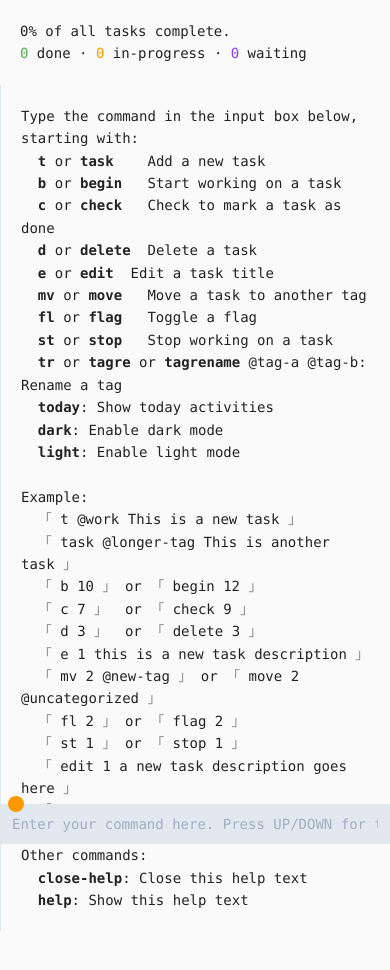
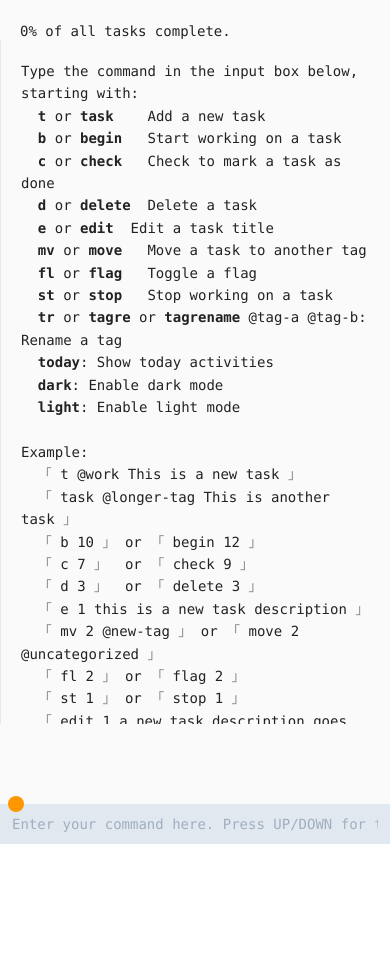
Before and after one commit to huytd/pomoday-v2, a React (Vite) app: page / in a window 390 px wide. Shown: the top 970 px of the page. After the commit the page ends 844 px from the top, so only its background shows below. Built offline with nearby package versions, Linux system fonts and the light colour scheme.

Commit message:
Make each split scroll separately

```diff
--- a/src/components/App.tsx
+++ b/src/components/App.tsx
@@ -77,8 +77,9 @@ export const App = () => {
         className={`w-full h-full relative flex flex-col font-mono text-foreground bg-background ${
           state.darkMode ? 'dark' : 'light'
         }`}>
-        <div className="flex-1 flex flex-col sm:flex-row pb-10 bg-background">
-          <div className="flex-1 p-5">
+        <div className="flex-1 flex flex-col sm:flex-row pb-10 bg-background overflow-hidden">
+          <div className="flex-1 p-5 h-full overflow-y-auto">
+            <div>
               {Object.keys(taskGroups).map((g, i) => [
                 <Row key={`tag-${i}`} type={RowType.TAG} text={g} />,
                 taskGroups[g].map((t, j) => (
@@ -96,23 +97,24 @@ export const App = () => {
               ])}
               <Row
                 type={RowType.TEXT}
-              text={`${((summary.done / state.tasks.length) * 100 || 0).toFixed(
-                0,
-              )}% of all tasks complete.`}
+                text={`${(
+                  (summary.done / state.tasks.length) * 100 || 0
+                ).toFixed(0)}% of all tasks complete.`}
               />
               <Row
                 type={RowType.TEXT}
                 text={`<span class="text-green">${summary.done}</span> done · <span class="text-orange">${summary.wip}</span> in-progress · <span class="text-purple">${summary.pending}</span> waiting`}
               />
             </div>
+          </div>
           {state.showToday ? (
-            <div className="w-full mb-20 sm:mb-0 sm:w-2/6 p-5 text-sm text-left border-l border-control">
+            <div className="w-full h-full overflow-y-auto mb-20 sm:mb-0 sm:w-2/6 p-5 text-sm text-left border-l border-control">
               <Today />
             </div>
           ) : null}
           {state.showHelp ? (
             <div
-              className="w-full mb-20 sm:mb-0 sm:w-2/6 p-5 text-sm text-left border-l border-control"
+              className="w-full h-full overflow-y-auto mb-20 sm:mb-0 sm:w-2/6 p-5 text-sm text-left border-l border-control"
               style={{ transition: 'all 0.5s' }}>
               Type the command in the input box below, starting with:
               <br />
--- a/src/styles/style.scss
+++ b/src/styles/style.scss
@@ -34,15 +34,18 @@
 body {
   font-size: 14px;
   line-height: 1.6em;
+}
+
+input:focus {
+  outline: none;
+}
+
+.overflow-y-auto {
   &::-webkit-scrollbar {
     width: 0 !important;
   }
   overflow: -moz-scrollbars-none;
   -ms-overflow-style: none;
-}
-
-input:focus {
-  outline: none;
 }
 
 @tailwind components;
```
Lines whose indentation alone changed are shown as unchanged.
